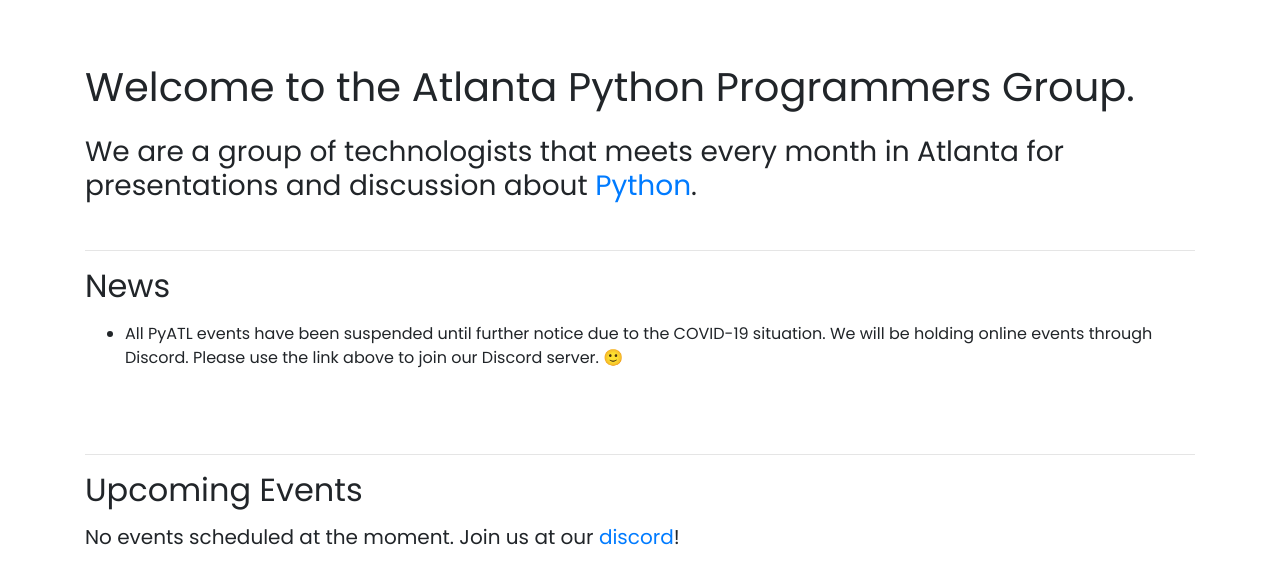
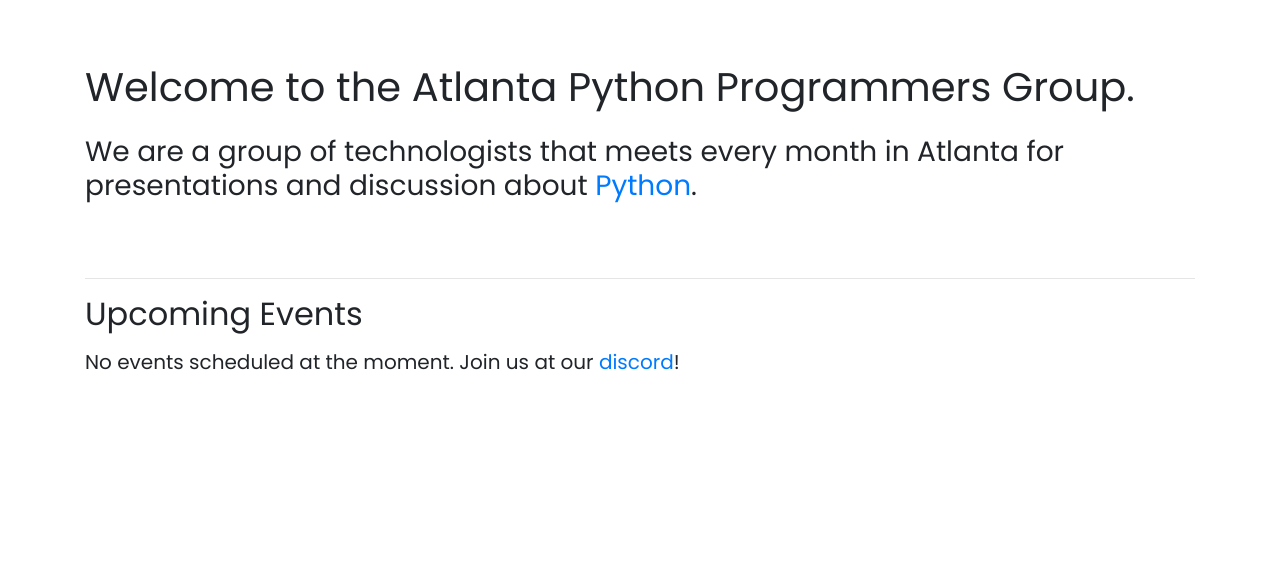
Before and after one commit to pyatl/big-peach, a Django app: page / in a window 1280 px wide. Shown: the part 65-649 px from the top of the page. Run offline with Django 3.2, Linux system fonts and the light colour scheme; data that the repository does not hold is empty; parts of the project's set-up code (start-up, migrations or seed data) failed here and were passed over; some libraries are stand-ins or nearby versions.

Commit message:
remove covid message

```diff
--- a/core/templates/index.html
+++ b/core/templates/index.html
@@ -137,28 +137,6 @@
 </div>
 
 
-
-{% block message %}
-
-<div class="container">
-	<div class="row">
-		<div class="col-lg-12 mt-4">
-			<hr>
-			<h2 class="pt3 pb-2">News</h2>
-
-			<ul>
-				<li>All PyATL events have been suspended until further notice due to the COVID-19 situation. We will be holding online events through Discord. Please use the link above to join our Discord server. 🙂</li>
-			</ul>
-
-		</div>
-	</div>
-</div>
-
-
-
-{% endblock %}
-
-
 <div class="events">
 <div class="container pt-1">
 
```
